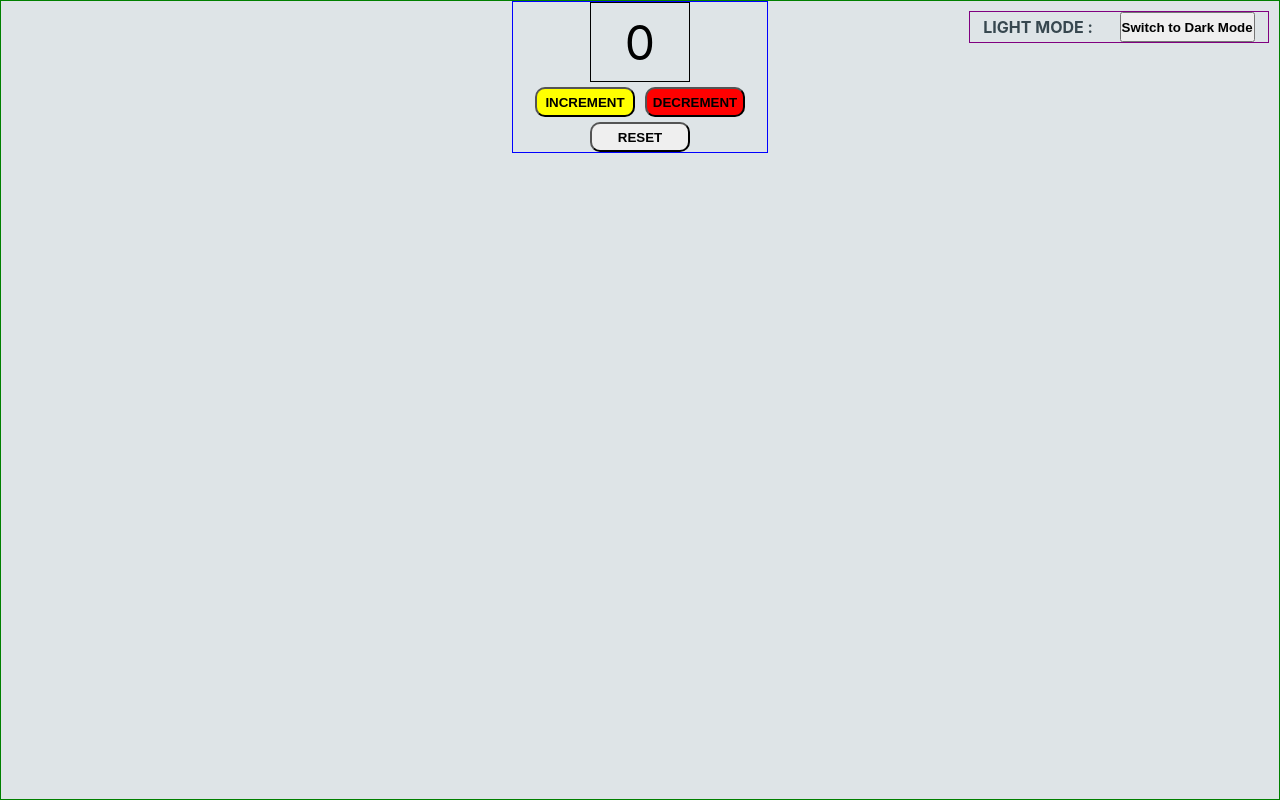
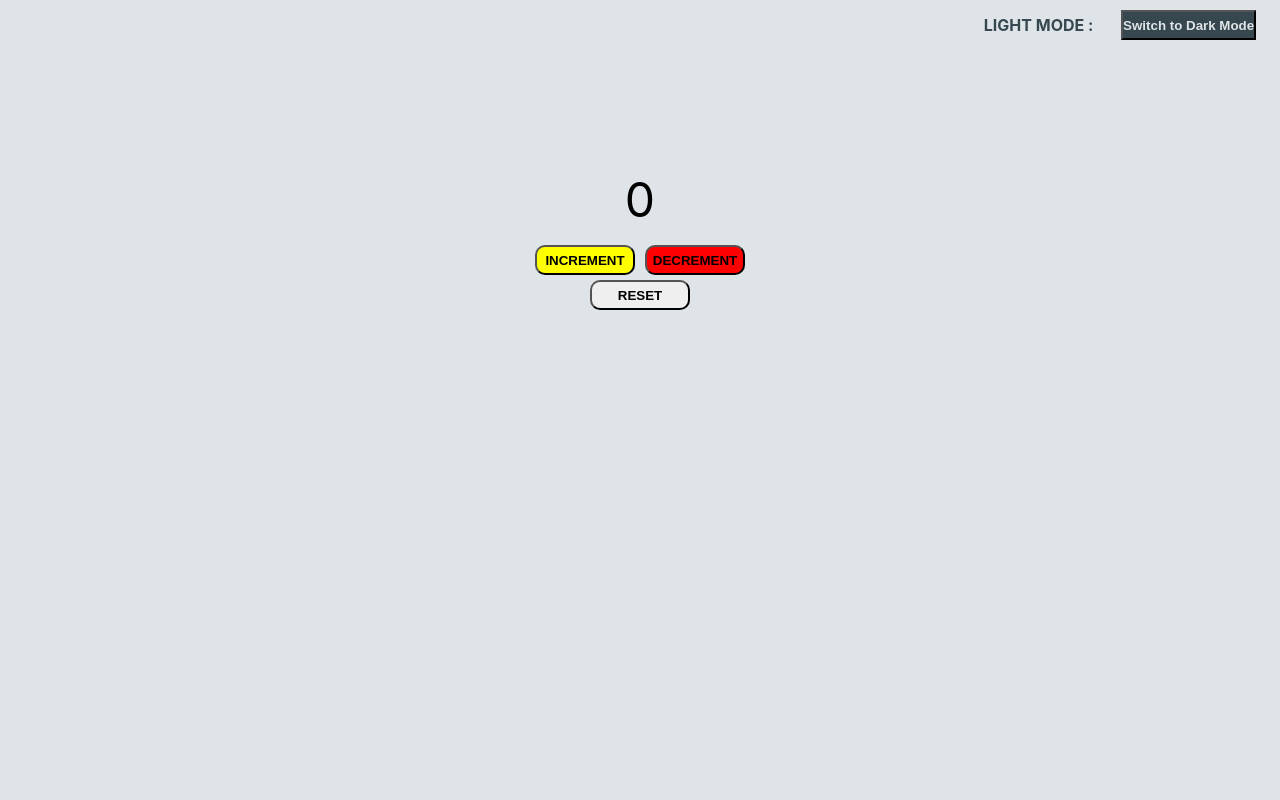
Before and after one commit to samadakram/Bootcamp2020-Class-4, a React (Create React App) app: page / in a window 1280 px wide. Built offline with nearby package versions, Linux system fonts and the light colour scheme.

Commit message:
update App.css and App.js
modified Ui of app removerd borders and styled Switch button

```diff
--- a/src/App.css
+++ b/src/App.css
@@ -6,14 +6,15 @@
 .container{
   width: 100vw;
   height: 100vh;
-  border: 1px solid green;
   position: relative;
 }
 .main{
   width: 20%;
   margin: auto;
   text-align: center;
-  border: 1px solid blue;
+  position: absolute;
+  left: 40%;
+  top: 20%;
 }
 .counter-box{
   width: 100px;
@@ -22,7 +23,9 @@
   font-size: 3rem;
   text-align: center;
   margin: auto;
-  border: 1px solid black;
+}
+.counter-box-dark{
+  color: #DEE4E7;
 }
 .increment, .decrement, .reset{
   width: 100px;
@@ -48,7 +51,6 @@
   right: 10px;
   display: flex;
   justify-content: space-around;
-  border: 1px solid purple;
 }
 .light-mode{
   background-color: #DEE4E7;
@@ -67,7 +69,15 @@
   margin: auto 0px auto 0px;
   font-size: 1rem;
 }
-.mode-btn{
+.mode-btn-dark{
+  background-color: #DEE4E7;
+  color: #37474F;
   height: 30px;
   font-weight: bold;
 }
+.mode-btn-light{
+  background-color: #37474F;
+  color: #DEE4E7;
+  height: 30px;
+  font-weight: bold;
+}
--- a/src/App.js
+++ b/src/App.js
@@ -12,7 +12,7 @@ function App(){
     <div className={`container ${isDarkMode ? 'dark-mode' : 'light-mode'}`}>
       <div className="mode">
         <h5 className={isDarkMode ? 'dark-h5' : 'light-h5'}> {isDarkMode ? 'DARK MODE' : 'LIGHT MODE'} : </h5>
-        <button className="mode-btn" onClick={()=> setDarkMode(!isDarkMode)}>Switch to {isDarkMode ? 'Light Mode' : 'Dark Mode'} </button>
+        <button className={(isDarkMode ? 'mode-btn-dark' : 'mode-btn-light')} onClick={()=> setDarkMode(!isDarkMode)}>Switch to {isDarkMode ? 'Light Mode' : 'Dark Mode'} </button>
       </div>
       <div className="main">
         <Counter process={count} />
```
